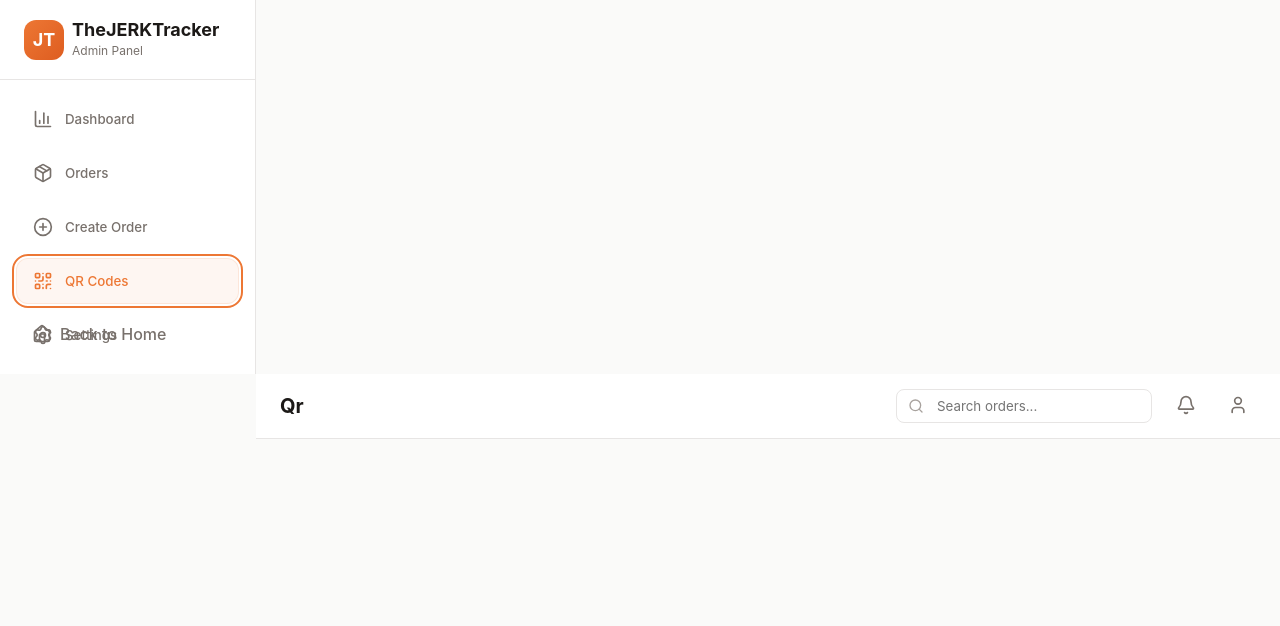
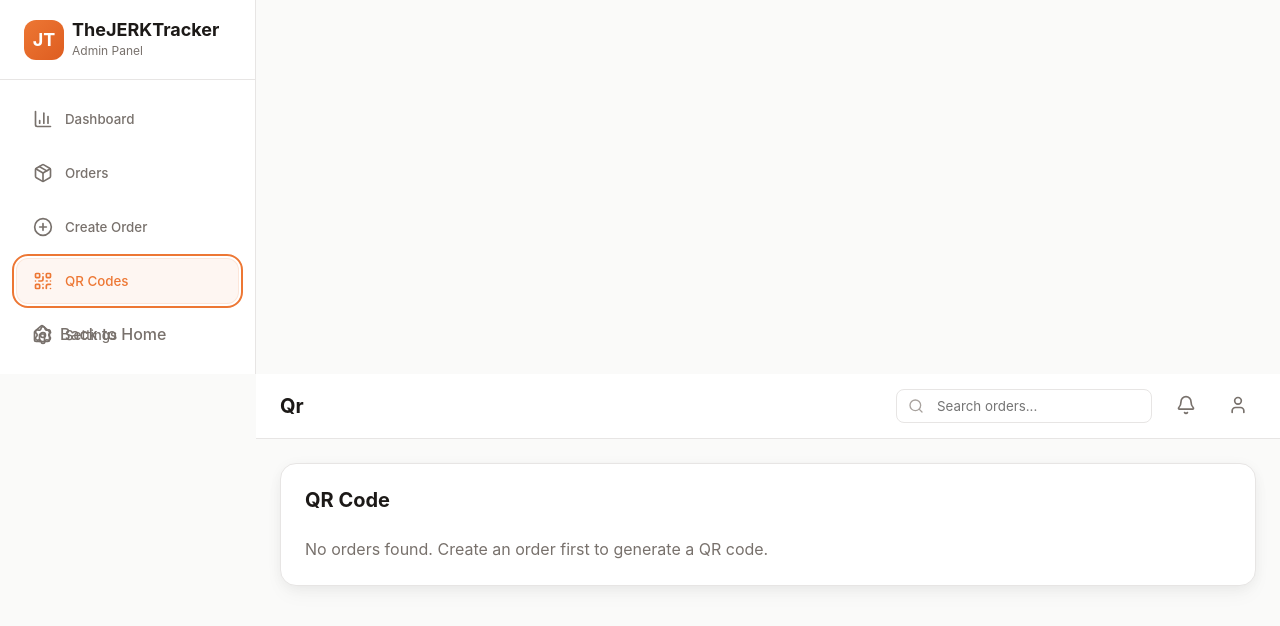
Before and after one commit to TeamPaintbrush/thejerktrackerX, a Next.js app: page /admin in a window 1280 px wide. Both pictures are taken after a click on the button "QR Codes". Shown: the top 626 px of the page. Built offline with nearby package versions, Linux system fonts and the light colour scheme.

Commit message:
Fix hydration issues for GitHub Pages deployment - Add client-side checks for localStorage access

```diff
--- a/app/admin/page.tsx
+++ b/app/admin/page.tsx
@@ -464,20 +464,30 @@ export default function AdminPage() {
   const [latestOrder, setLatestOrder] = useState<Order | null>(null);
   const [sidebarOpen, setSidebarOpen] = useState(false);
   const [activeTab, setActiveTab] = useState('dashboard');
+  const [isClient, setIsClient] = useState(false);
 
   useEffect(() => {
-    // Load orders from DynamoDB
+    setIsClient(true);
+  }, []);
+
+  useEffect(() => {
+    if (!isClient) return;
+
+    // Load orders from localStorage
     const loadOrders = async () => {
       try {
         const ordersFromDB = await DynamoDBService.getAllOrders();
         setOrders(ordersFromDB);
+        if (ordersFromDB.length > 0) {
+          setLatestOrder(ordersFromDB[ordersFromDB.length - 1]);
+        }
       } catch (error) {
         console.error('Failed to load orders:', error);
         setOrders([]);
       }
     };
     loadOrders();
-  }, []);
+  }, [isClient]);
 
   const handleOrderCreated = async (newOrder: Order) => {
     try {
@@ -787,7 +797,7 @@ export default function AdminPage() {
             </motion.div>
           )}
 
-          {activeTab === 'qr' && latestOrder && (
+          {activeTab === 'qr' && isClient && latestOrder && (
             <motion.div
               initial={{ opacity: 0, y: 20 }}
               animate={{ opacity: 1, y: 0 }}
@@ -799,6 +809,21 @@ export default function AdminPage() {
                   orderId={latestOrder.id}
                   orderNumber={latestOrder.orderNumber}
                 />
+              </SectionCard>
+            </motion.div>
+          )}
+
+          {activeTab === 'qr' && (!isClient || !latestOrder) && (
+            <motion.div
+              initial={{ opacity: 0, y: 20 }}
+              animate={{ opacity: 1, y: 0 }}
+              transition={{ duration: 0.6 }}
+            >
+              <SectionCard>
+                <Heading as="h3" size="xl" weight="bold" mb="1.5rem" color="#1c1917">QR Code</Heading>
+                <Text size="base" color="#78716c">
+                  {!isClient ? 'Loading...' : 'No orders found. Create an order first to generate a QR code.'}
+                </Text>
               </SectionCard>
             </motion.div>
           )}
--- a/next.config.js
+++ b/next.config.js
@@ -2,8 +2,11 @@
 const nextConfig = {
   output: 'export',
   trailingSlash: true,
-  basePath: '/thejerktrackerX',
-  assetPrefix: '/thejerktrackerX',
+  // Only use basePath and assetPrefix for production builds
+  ...(process.env.NODE_ENV === 'production' && {
+    basePath: '/thejerktrackerX',
+    assetPrefix: '/thejerktrackerX',
+  }),
   images: {
     unoptimized: true,
   },
```
Also changed, not shown: components/OrderPage.tsx (+9 -2 lines), 1 other file (tests, documents, lock files or other folders).
